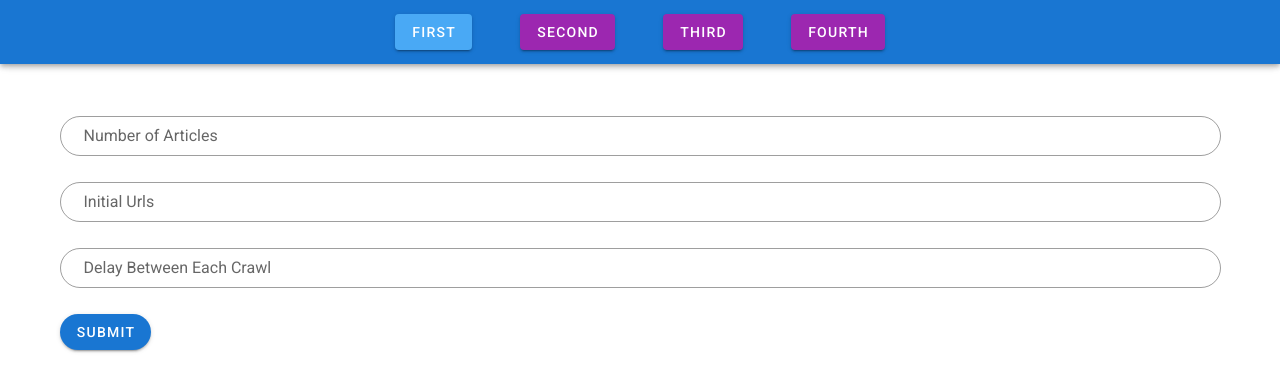
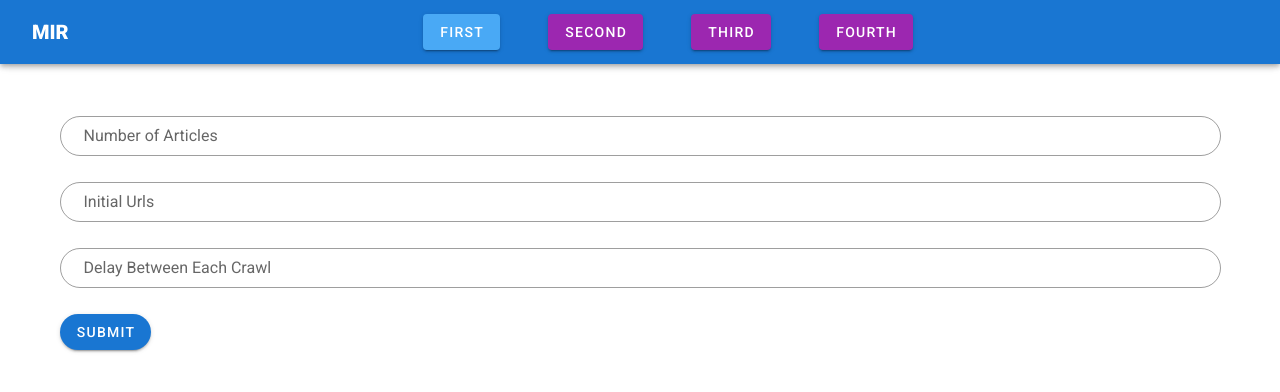
Before and after one commit to ShAlireza/MIR-Project-Front, a Vue app: page /1 in a window 1280 px wide. Shown: the top 392 px of the page. Built offline with nearby package versions, Linux system fonts and the light colour scheme.

Commit message:
style of toolbar customized for ali

```diff
--- a/src/App.vue
+++ b/src/App.vue
@@ -3,9 +3,10 @@
     <v-app-bar
       app
       color="primary"
-      class="d-flex justify-center"
       dark
     >
+    <v-toolbar-title class="mr-auto ml-4 font-weight-black">MIR</v-toolbar-title>
+    <v-container class="d-flex justify-center">
     <v-btn class="mx-6" color=purple to='/1' activeClass="blue">
       first
     </v-btn>
@@ -18,6 +19,7 @@
     <v-btn class="mx-6" color=purple to='/4' activeClass="blue">
       fourth
     </v-btn>
+    </v-container>
 
     </v-app-bar>
 
```
